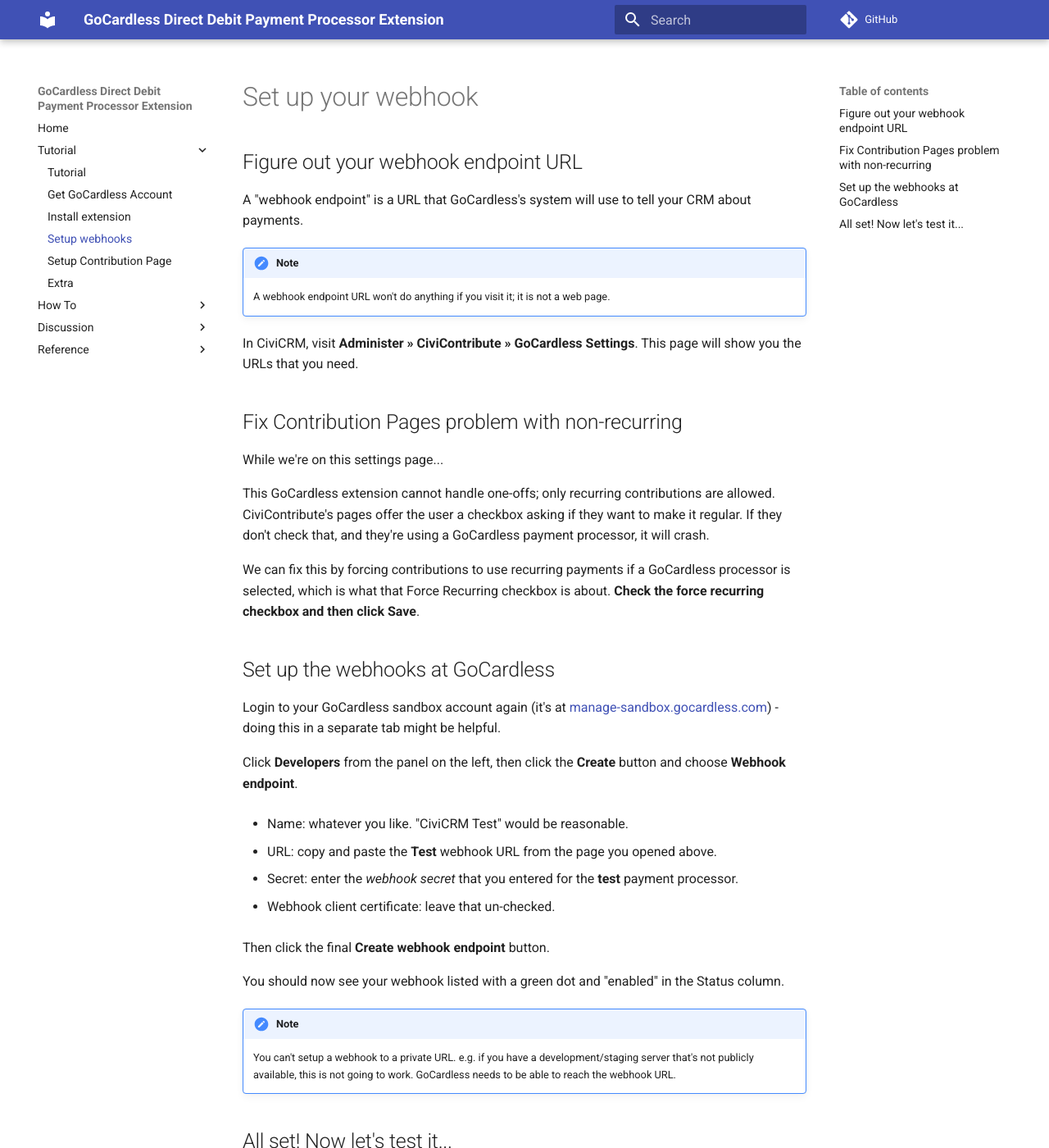
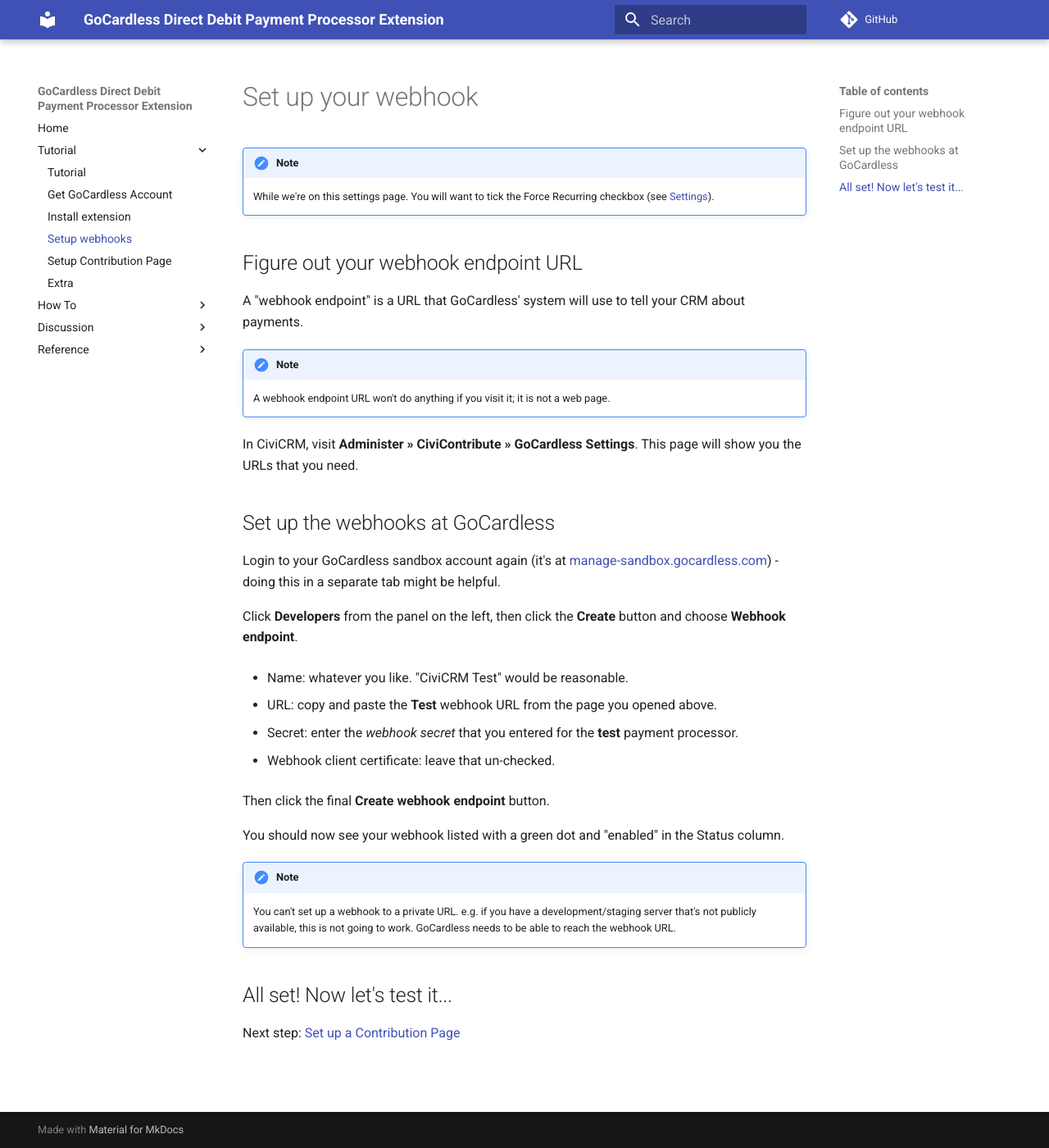
Before and after one commit to artfulrobot/uk.artfulrobot.civicrm.gocardless, an MkDocs documentation site: the page built from docs/tutorial/webhook.md, in a window 1280 px wide and 1400 px high. Shown: the whole window at 82% size. Built offline with MkDocs 1.6.1 and Material for MkDocs 9.7.7, drawn with Linux system fonts in a browser that asks for light colours; comment, search, counter and statistics services are not loaded.

Commit message:
Improve flow of webhook page

```diff
--- a/docs/tutorial/webhook.md
+++ b/docs/tutorial/webhook.md
@@ -1,8 +1,11 @@
 # Set up your webhook
+
+!!! note
+    While we're on this settings page. You will want to tick the Force Recurring checkbox (see [Settings](../reference/settings.md#force-recurring)).
 
 ## Figure out your webhook endpoint URL
 
-A "webhook endpoint" is a URL that GoCardless's system will use to tell
+A "webhook endpoint" is a URL that GoCardless' system will use to tell
 your CRM about payments.
 
 !!! note
@@ -11,20 +14,6 @@ your CRM about payments.
 
 In CiviCRM, visit **Administer » CiviContribute » GoCardless Settings**.
 This page will show you the URLs that you need.
-
-## Fix Contribution Pages problem with non-recurring
-
-While we're on this settings page...
-
-This GoCardless extension cannot handle one-offs; only recurring
-contributions are allowed. CiviContribute's pages offer the user
-a checkbox asking if they want to make it regular. If they don't check
-that, and they're using a GoCardless payment processor, it will crash.
-
-We can fix this by forcing contributions to use recurring payments if
-a GoCardless processor is selected, which is what that Force Recurring
-checkbox is about. **Check the force recurring checkbox and then click
-Save**.
 
 ## Set up the webhooks at GoCardless
 
@@ -51,7 +40,7 @@ You should now see your webhook listed with a green dot and "enabled" in the
 Status column.
 
 !!! note
-    You can't setup a webhook to a private URL. e.g. if you have
+    You can't set up a webhook to a private URL. e.g. if you have
     a development/staging server that's not publicly available, this is not
     going to work. GoCardless needs to be able to reach the webhook URL.
 
```
